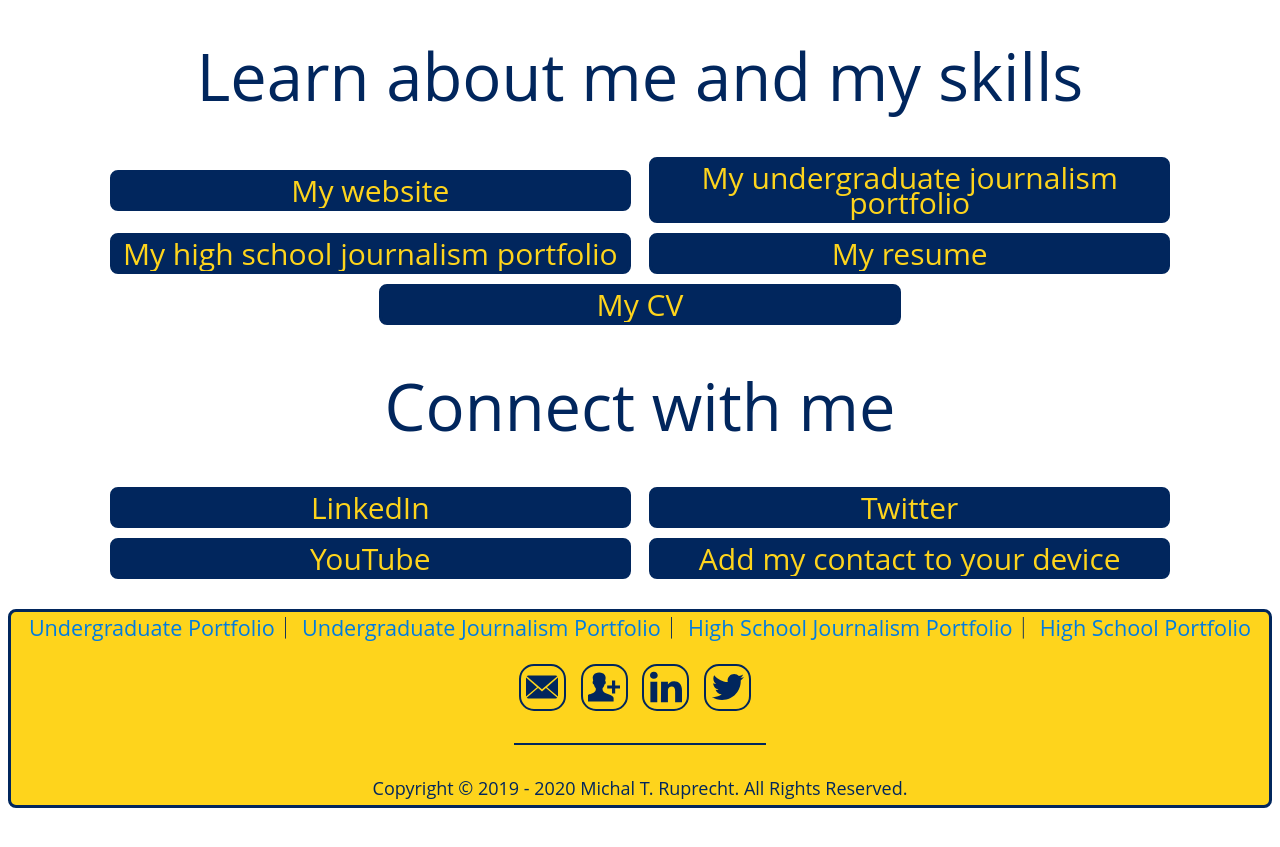
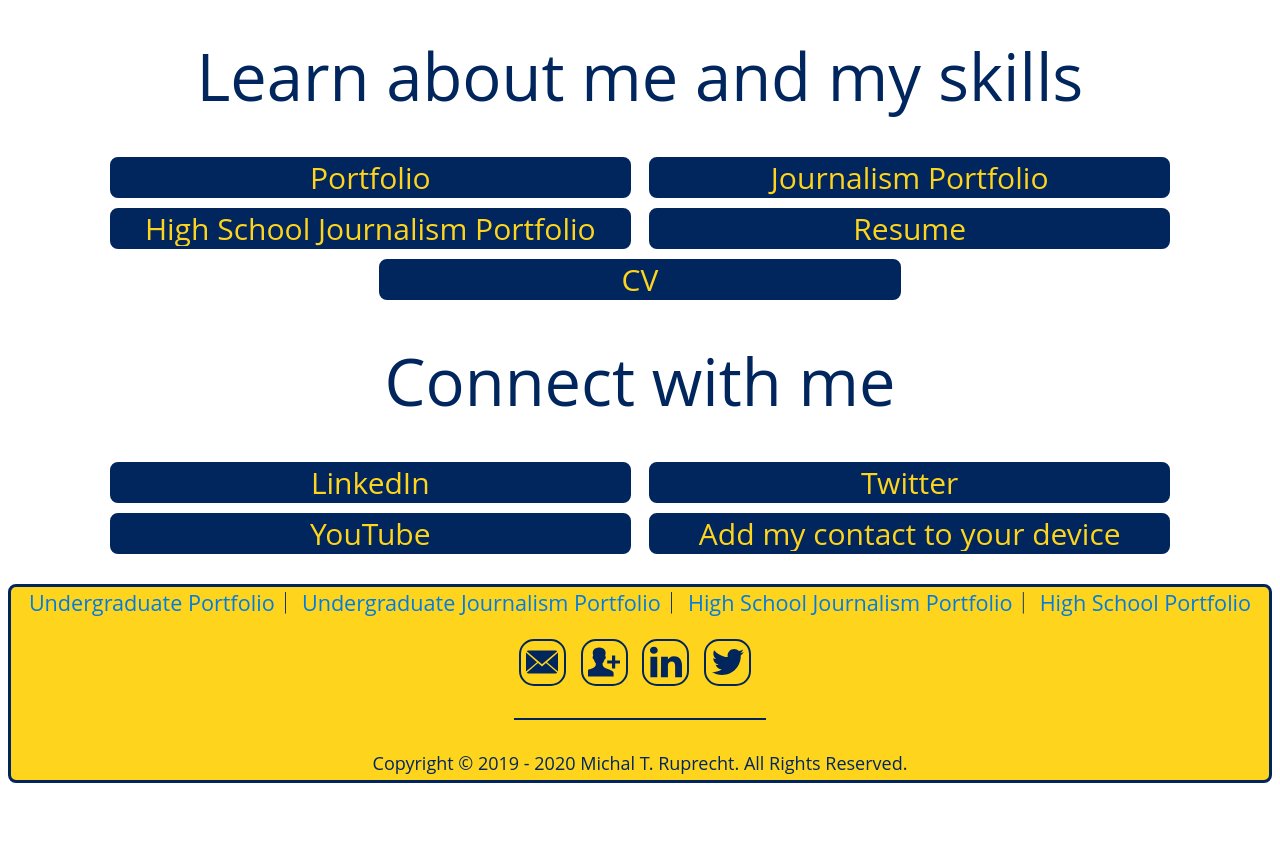
Before and after one commit to MichalRuprecht/michalruprecht.github.io, a Jekyll site: the page built from pages/social.html, in a window 1280 px wide. Shown: the top 847 px of the page. Built offline with Jekyll 4.4.1, drawn with Linux system fonts in a browser that asks for light colours.

Commit message:
Update social.html

```diff
--- a/pages/social.html
+++ b/pages/social.html
@@ -1,6 +1,6 @@
 ---
 layout: default
-title: Michal T. Ruprecht Official Website
+title: Social - Michal Ruprecht
 ---
 <!DOCTYPE html>
 <html lang="en" dir="ltr">
@@ -10,11 +10,11 @@ title: Michal T. Ruprecht Official Website
   <body>
     <center><h1>Learn about me and my skills</h1>
       <h2>
-        <a class="collegebuttonsocial" href="http://MichalRuprecht.com" target="_blank">My website</a>
-        <a class="collegebuttonsocial" href="https://michalruprecht.com/pages/journalism" target="_blank">My undergraduate journalism portfolio</a>
-        <a class="collegebuttonsocial" href="http://hsJP.MichalRuprecht.com" target="_blank">My high school journalism portfolio</a>
-        <a class="collegebuttonsocial" href="http://Resume.MichalRuprecht.com" target="_blank">My resume</a>
-        <a class="collegebuttonsocial" href="http://CV.MichalRuprecht.com" target="_blank">My CV</a>
+        <a class="collegebuttonsocial" href="http://MichalRuprecht.com" target="_blank">Portfolio</a>
+        <a class="collegebuttonsocial" href="https://michalruprecht.com/pages/journalism" target="_blank">Journalism Portfolio</a>
+        <a class="collegebuttonsocial" href="http://hsJP.MichalRuprecht.com" target="_blank">High School Journalism Portfolio</a>
+        <a class="collegebuttonsocial" href="http://Resume.MichalRuprecht.com" target="_blank">Resume</a>
+        <a class="collegebuttonsocial" href="http://CV.MichalRuprecht.com" target="_blank">CV</a>
       </h2>
     <h1>Connect with me</h1>
       <h2>
```
